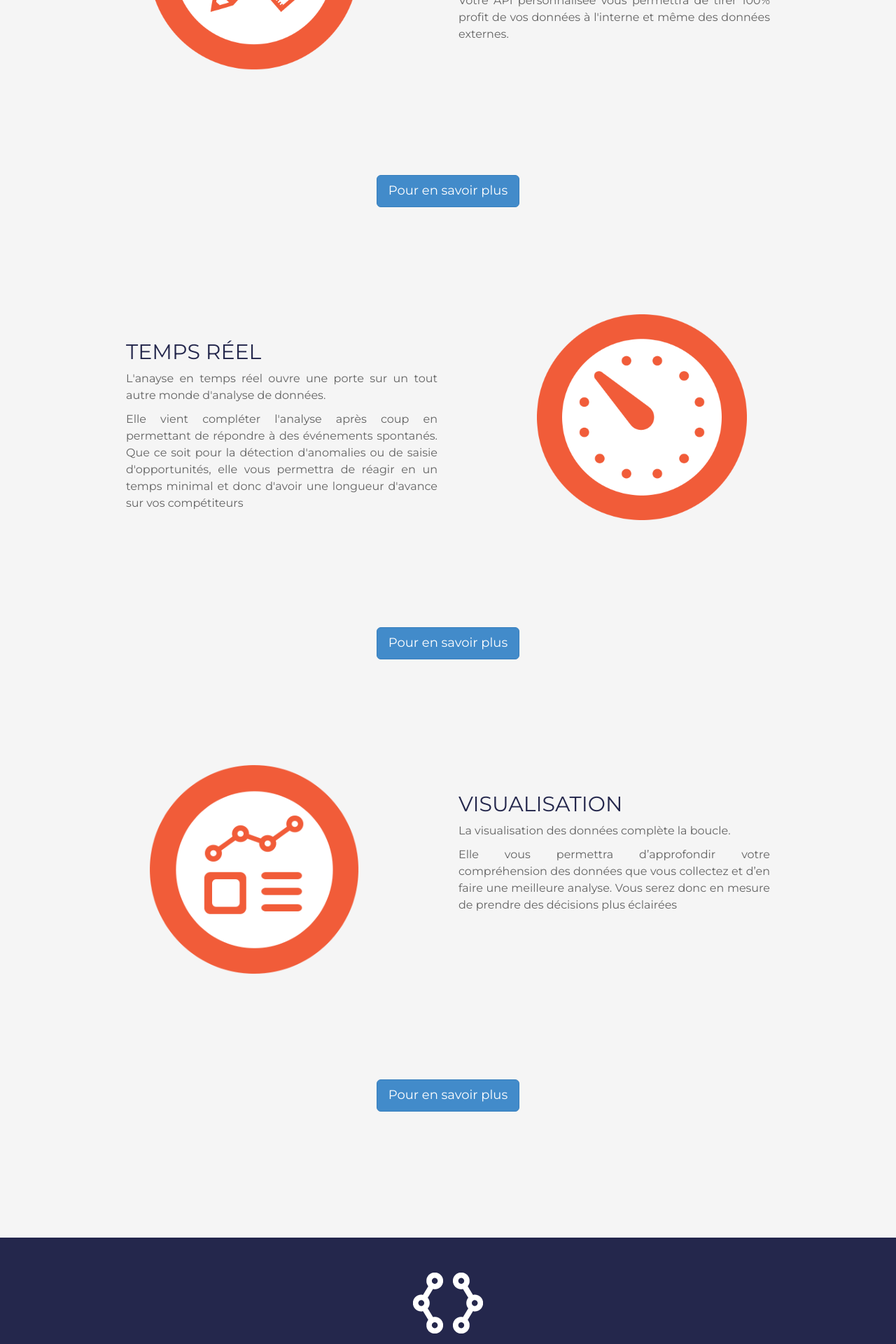
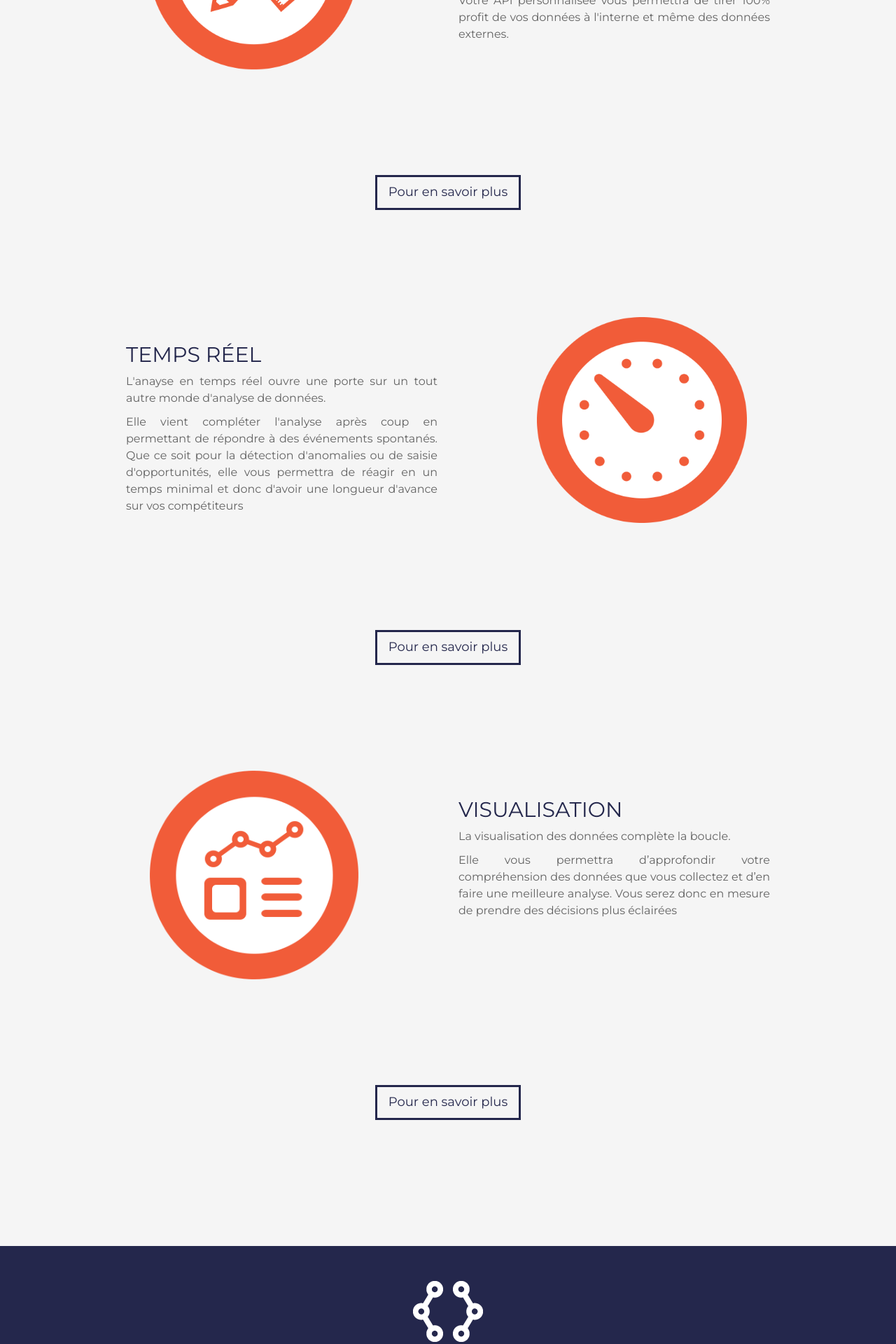
Before and after one commit to openifyit/jekyll-website, a Jekyll site: the page built from index.html, in a window 1280 px wide. Shown: the part 1392-3312 px from the top of the page at 70% size. Built offline with Jekyll 4.4.1, drawn with Linux system fonts in a browser that asks for light colours; nearby versions of some CDN libraries.

Commit message:
styling button

```diff
--- a/_includes/learn-more-modal.html
+++ b/_includes/learn-more-modal.html
@@ -1,5 +1,5 @@
 <div class="row text-center">
-  <button class="btn btn-primary btn-lg" data-toggle="modal" data-target="#learn-more-modal-{{include.param}}">
+  <button class="btn openify-light-button btn-lg" data-toggle="modal" data-target="#learn-more-modal-{{include.param}}">
     {{site.data.home.learn-more-button}}
   </button>
 </div>
--- a/assets/stylesheets/main.css
+++ b/assets/stylesheets/main.css
@@ -215,3 +215,15 @@
     margin-top: 50px;
     margin-bottom: 25px;
 }
+
+.openify-light-button {
+    background-color: transparent;
+    border-radius: 0 !important;
+    border: solid 3px #24274c;
+    color: #24274c;
+}
+
+.openify-light-button:hover {
+    border: solid 3px #636363;
+    color: #636363;
+}
```
